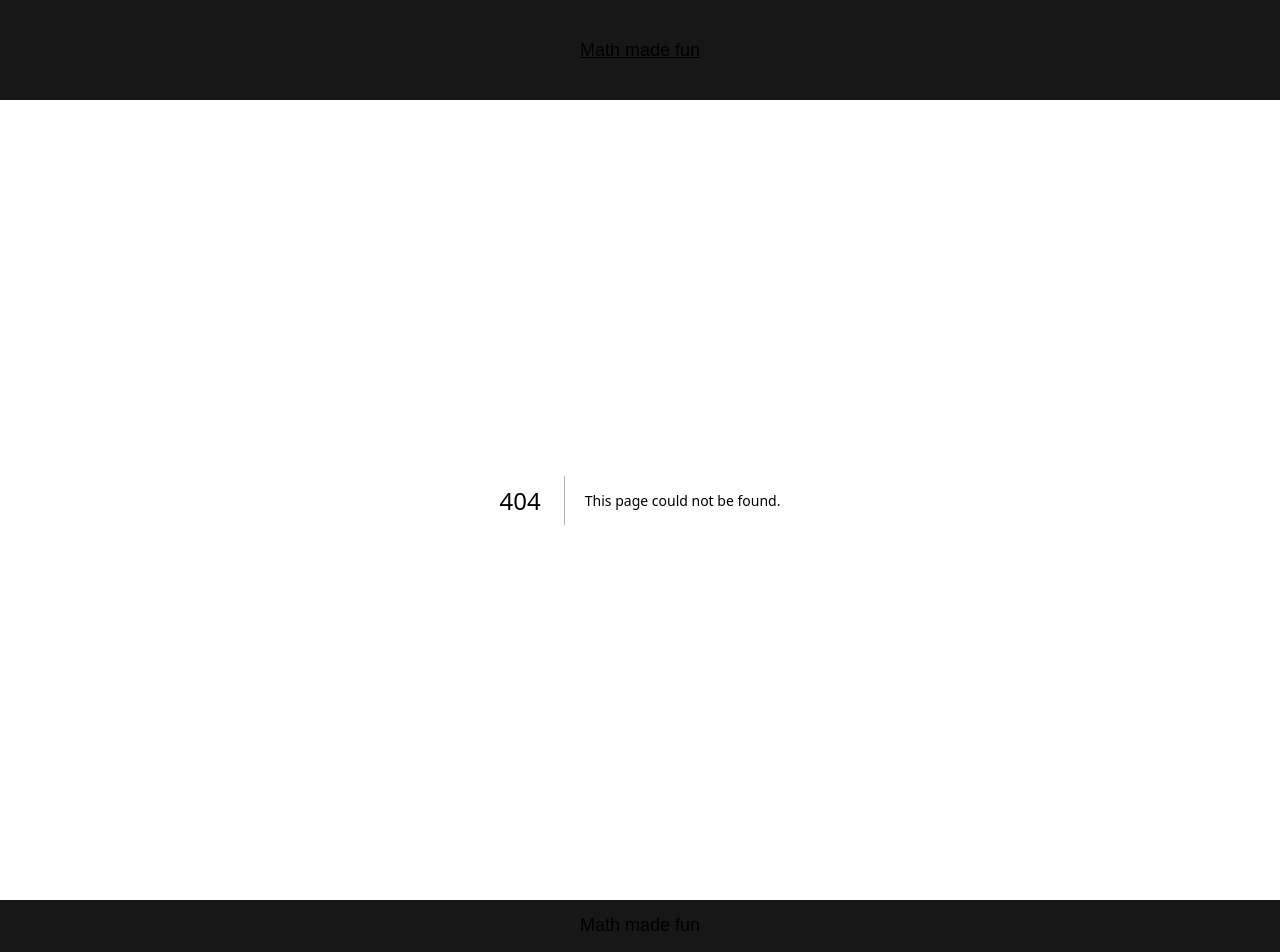
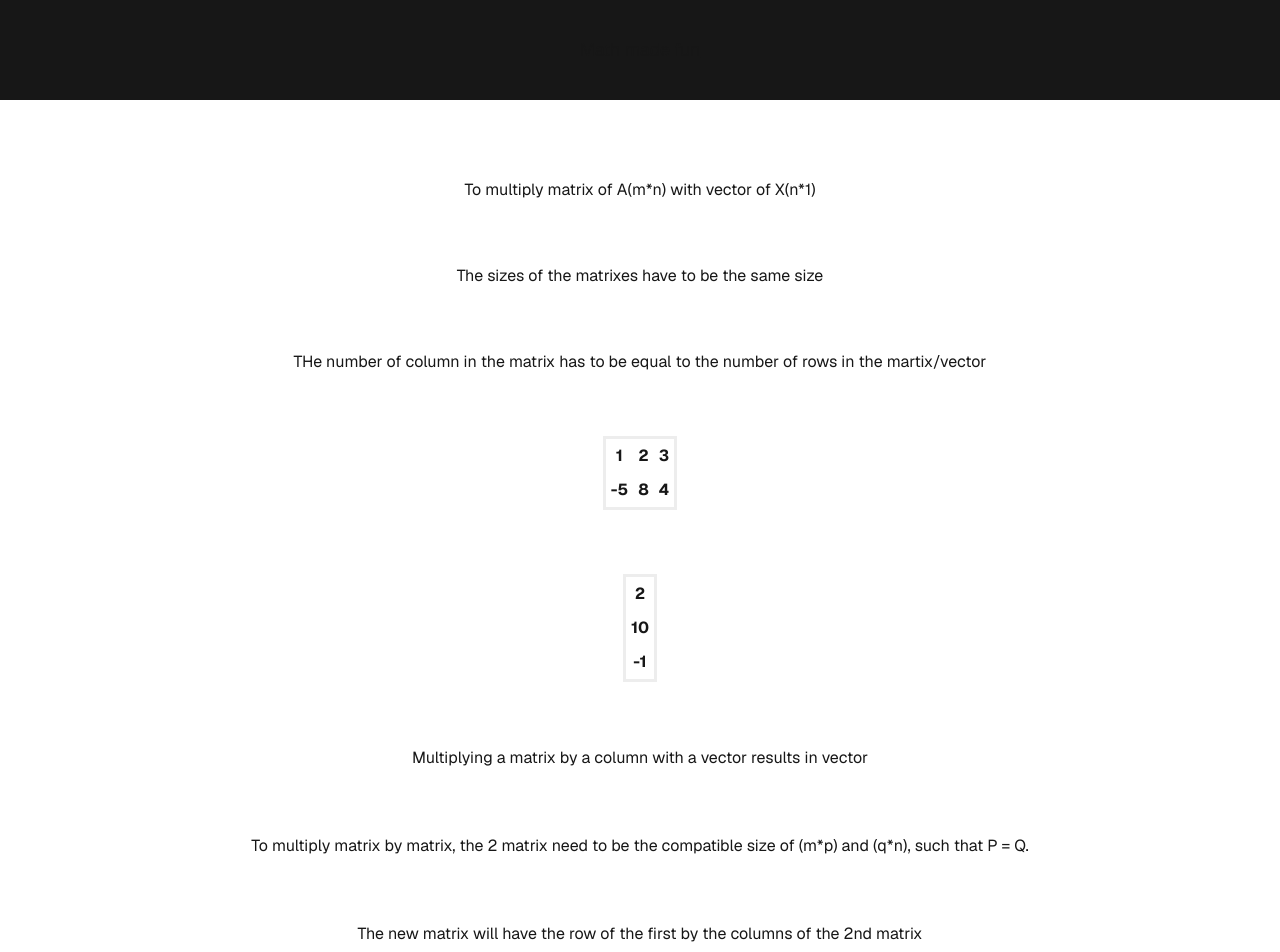
Before and after one commit to RisingSatalite/math-made-fun, a Next.js app: page /advance/matrixes/multiplacation in a window 1280 px wide. Before the commit this address had no page. Shown: the top 952 px of the page. Built offline with nearby package versions, Linux system fonts and the light colour scheme.

Commit message:
multiplication

```diff
--- /dev/null
+++ b/src/app/advance/matrixes/multiplacation/page.js
@@ -0,0 +1,17 @@
+import MatrixDisplayer from "@/components/matrixDisplayer";
+
+export default function __Default__() {
+  return (
+    <div className="grid grid-rows-[20px_1fr_20px] items-center justify-items-center min-h-screen p-8 pb-20 gap-16 sm:p-20 font-[family-name:var(--font-geist-sans)]">
+      <p>To multiply matrix of A(m*n) with vector of X(n*1)</p>
+      <p>The sizes of the matrixes have to be the same size</p>
+      <p>THe number of column in the matrix has to be equal to the number of rows in the martix/vector</p>
+      <MatrixDisplayer matrix={[[1,2,3],[-5,8,4]]}/>
+      <MatrixDisplayer matrix={[[2],[10],[-1]]}/>
+      <p>Multiplying a matrix by a column with a vector results in vector</p>
+      <p>To multiply matrix by matrix, the 2 matrix need to be the compatible size of (m*p) and (q*n), such that P = Q.</p>
+      <p>The new matrix will have the row of the first by the columns of the 2nd matrix</p>
+      <p>To get the value of a specifc cell in the new matrix such as (i,j), multiple the matrix 1 row i and matrix 2 column j.</p>
+    </div>
+  );
+}
```
